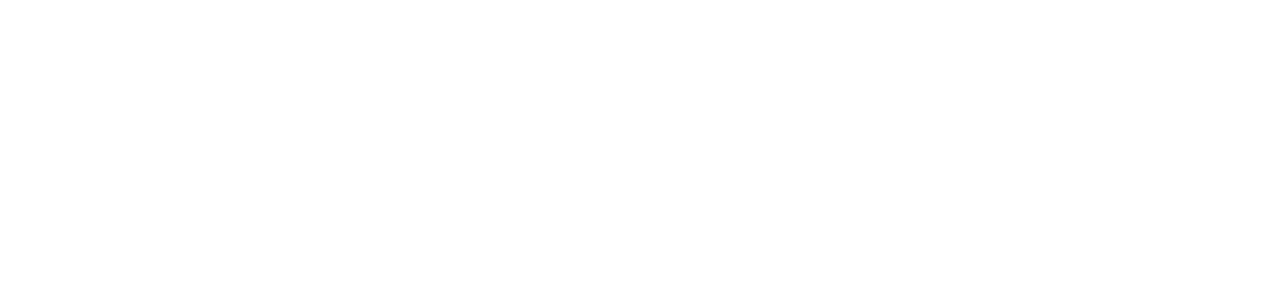
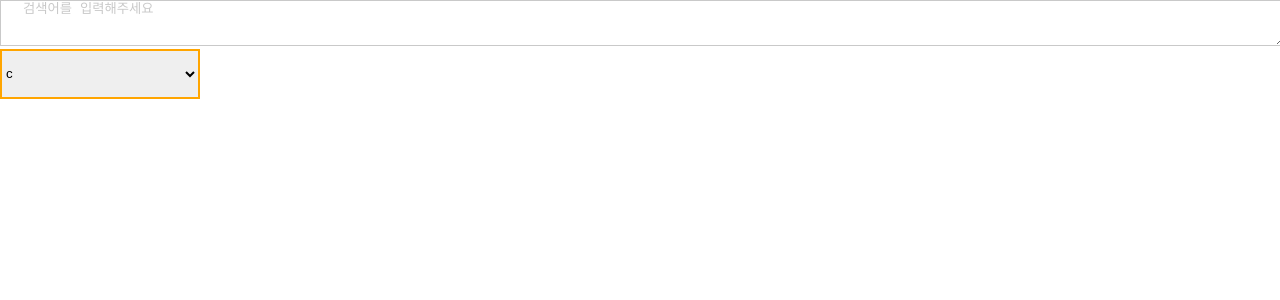
Before and after one commit to PreOnBoarding-Team14/02_adminPage, a React (Create React App) app: page / in a window 1280 px wide. Shown: the top 300 px of the page. Built offline with nearby package versions, Linux system fonts and the light colour scheme.

Commit message:
Fix - conflict 해결

```diff
--- a/src/components/form/FormSelect.js
+++ b/src/components/form/FormSelect.js
@@ -1,5 +1,37 @@
 import styled from 'styled-components';
 
-export default function FormSelect() {
-  return <div>sd</div>;
+const Select = styled.select`
+  width: ${({ width }) => width};
+  height: ${({ height }) => height};
+  border: 2px solid ${({ theme }) => theme.borderColor};
+`;
+
+export default function FormSelect({ attr, option }) {
+  const { name, defaultValue, required, onChange, onClick, width, height } =
+    attr;
+
+  return (
+    <Select
+      name={name}
+      defaultValue={defaultValue}
+      required={required}
+      onChange={onChange}
+      onClick={onClick}
+      width={width}
+      height={height}
+    >
+      {option.map((e, i) => {
+        return (
+          <option
+            key={i}
+            value={e.value}
+            selected={e.selected}
+            disabled={e.disabled}
+          >
+            {e.name}
+          </option>
+        );
+      })}
+    </Select>
+  );
 }
--- a/src/components/form/FormTextArea.js
+++ b/src/components/form/FormTextArea.js
@@ -1,5 +1,51 @@
 import styled from 'styled-components';
 
-export default function FormTextArea() {
-  return <div></div>;
+const TextArea = styled.textarea`
+  border: 1px solid ${({ theme }) => theme.subBgColor};
+  width: 100%;
+  height: 100%;
+  line-height: 100%;
+
+  &::placeholder {
+    color: ${({ theme }) => theme.subBgColor};
+    display: flex;
+    align-items: center;
+    padding-left: 20px;
+  }
+`;
+
+export default function FormTextArea({ attrs }) {
+  const { name, placeholder, onChange, rows = 2, cols = 2 } = attrs;
+  return (
+    <TextArea
+      type="text"
+      rows={rows}
+      cols={cols}
+      name={name}
+      onChange={onChange}
+      placeholder={placeholder}
+    ></TextArea>
+  );
 }
+
+// export default function FormTextArea({ attrs }) {
+//   const { height = '200px', data } = attrs;
+//   return (
+//     <TextArea
+//       style={{
+//         height: attrs.height,
+//         borderRadius: attrs.borderRadius,
+//         justifyContent: data ? 'flex-start' : 'center',
+//         alignItems: data ? 'flex-start' : 'center',
+//       }}
+//     >
+//       {data?.map((item) => (
+//         <FilterBox>
+//           <FilterWord>{item}</FilterWord>
+//           <CancleBtn>X</CancleBtn>
+//         </FilterBox>
+//       ))}
+//       {!data && <NoSearch>검색 결과가 존재하지 않습니다.</NoSearch>}
+//     </TextArea>
+//   );
+// }
--- a/src/pages/admin/components/exposureNSalesPeriod/ExposureNSalesPeriod.js
+++ b/src/pages/admin/components/exposureNSalesPeriod/ExposureNSalesPeriod.js
@@ -1,5 +1,18 @@
+import { FormTextArea } from 'components';
+import { useCallback } from 'react';
 import styled from 'styled-components';
 
 export default function ExposureNSalesPeriod() {
-  return null;
+  const onChange = useCallback(() => console.log('onChange'));
+  return (
+    <FormTextArea
+      attrs={{
+        name: '모야',
+        placeholder: '검색어를 입력해주세요',
+        onChange,
+        rows: 3,
+        cols: 3,
+      }}
+    />
+  );
 }
--- a/src/pages/admin/components/productInfo/ProductInfo.js
+++ b/src/pages/admin/components/productInfo/ProductInfo.js
@@ -1,5 +1,15 @@
 import styled from 'styled-components';
+import { FormSelect } from 'components';
 
 export default function ProductInfo() {
-  return null;
+  const option = [
+    { name: 'd' },
+    { name: 'b', hi: 'c' },
+    { name: 'c', selected: true },
+  ];
+  const attr = {
+    width: '200px',
+    height: '50px',
+  };
+  return <FormSelect attr={attr} option={option} />;
 }
--- a/src/styles/Theme.js
+++ b/src/styles/Theme.js
@@ -1,8 +1,10 @@
 const Theme = {
   bgColor: '#F7F7F7',
   subBgColor: '#C9C9C9',
+  borderColor: 'orange',
   pointColor: '#342F6A',
   font: "'Noto Sans KR', sans-serif",
+  borderRadius: 250,
 };
 
 export default Theme;
```
Also changed, not shown: 1 other file (tests, documents, lock files or other folders).
